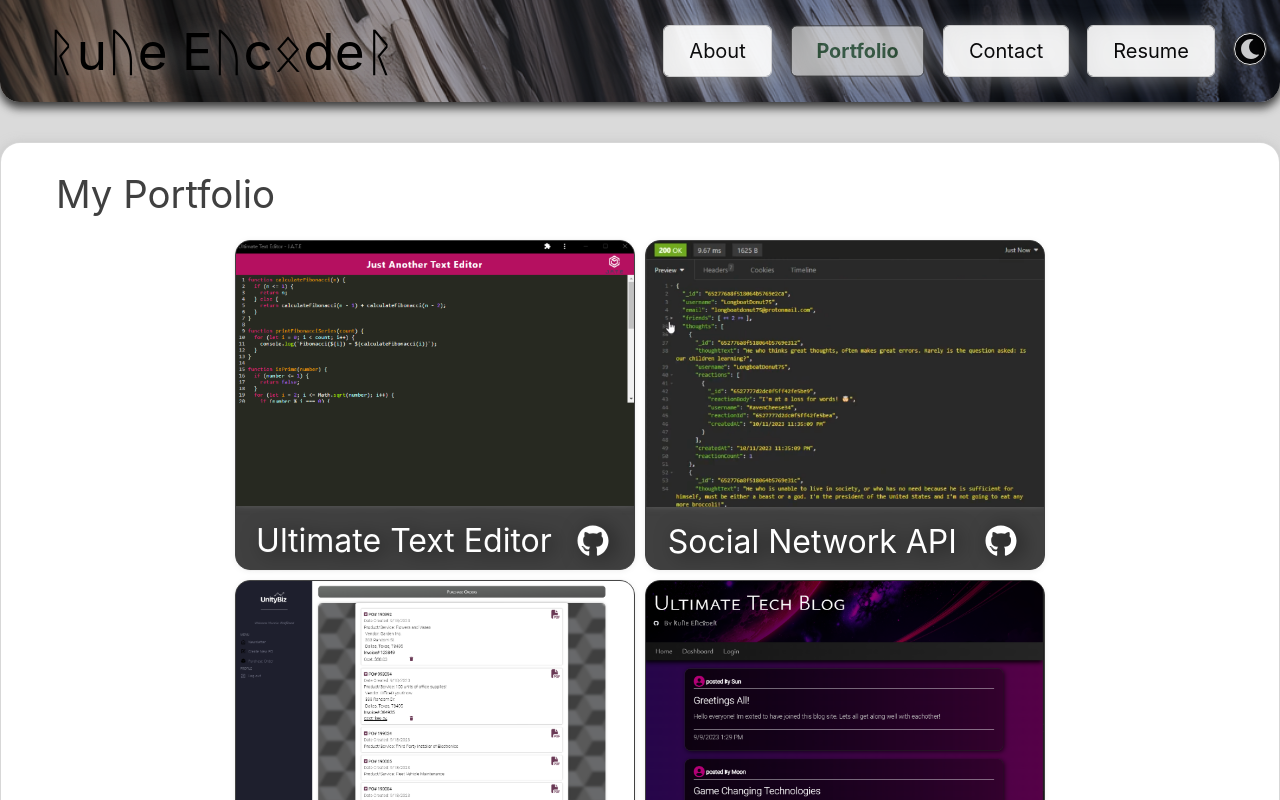
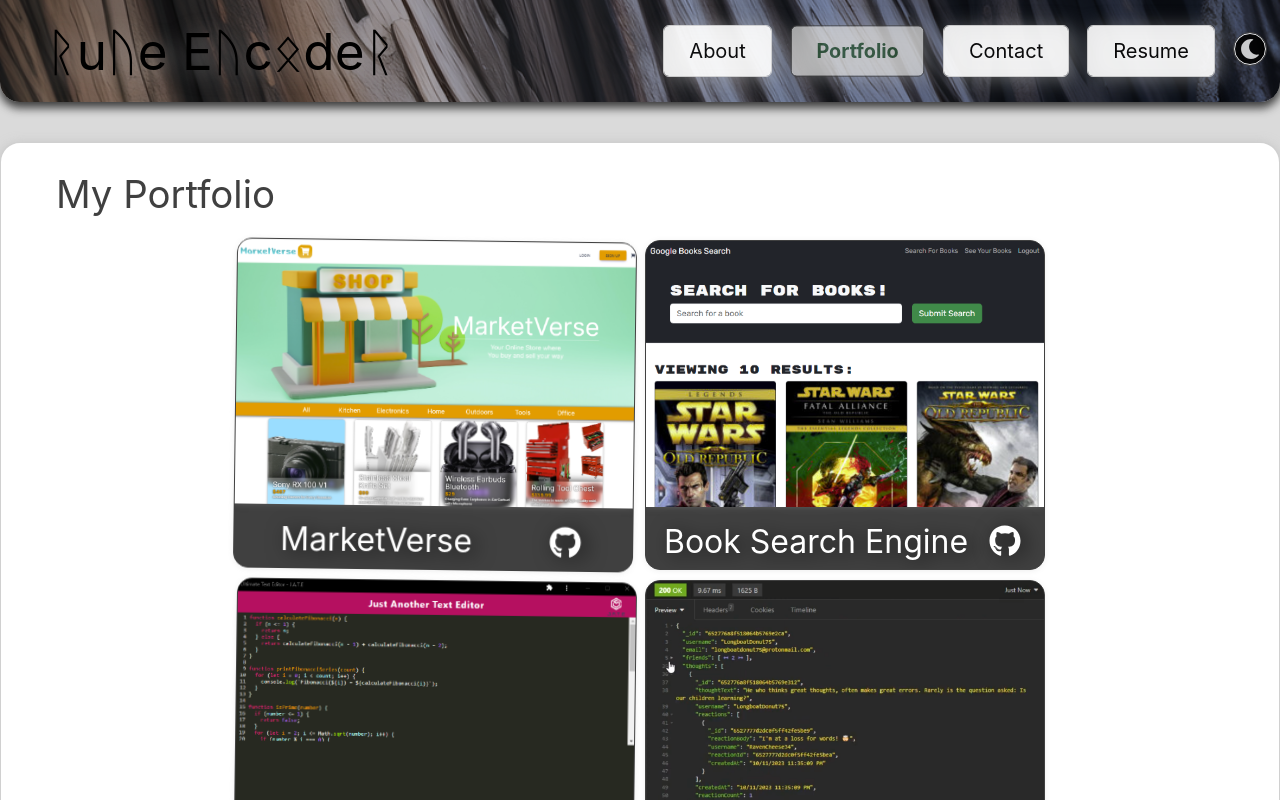
Before and after one commit to rune-encoder/React-Portfolio, a React (Vite) app: page /Portfolio in a window 1280 px wide. Shown: the top 800 px of the page. Built offline with nearby package versions, Linux system fonts and the light colour scheme.

Commit message:
Added two new projects to Portfolio

```diff
--- a/src/content/portfolioContent.js
+++ b/src/content/portfolioContent.js
@@ -1,3 +1,5 @@
+import marketVerse from "../assets/project-photos/project-marketverse.png";
+import bookSearch from "../assets/project-photos/project-book-search-engine.png";
 import textEditor from "../assets/project-photos/project-text-editor.png";
 import socialAPI from "../assets/project-photos/project-social-network-api.png";
 import unityBiz from "../assets/project-photos/project-unitybiz.png";
@@ -16,6 +18,20 @@
 const portfolioContent = {
   title: "My Portfolio",
   projects: [
+    {
+      id: 16,
+      title: "MarketVerse",
+      imageUrl: `${marketVerse}`,
+      deployedLink: "https://marketverse-53c316895099.herokuapp.com/",
+      githubRepo: "https://github.com/rune-encoder/MarketVerse",
+    },
+    {
+      id: 15,
+      title: "Book Search Engine",
+      imageUrl: `${bookSearch}`,
+      deployedLink: "https://book-search-viewer-2f4ed48c79f2.herokuapp.com/",
+      githubRepo: "https://github.com/rune-encoder/Book-Search-Engine",
+    },
     {
       id: 14,
       title: "Ultimate Text Editor",
```
Also changed, not shown: src/assets/project-photos/project-book-search-engine.png (added), src/assets/project-photos/project-marketverse.png (added).
